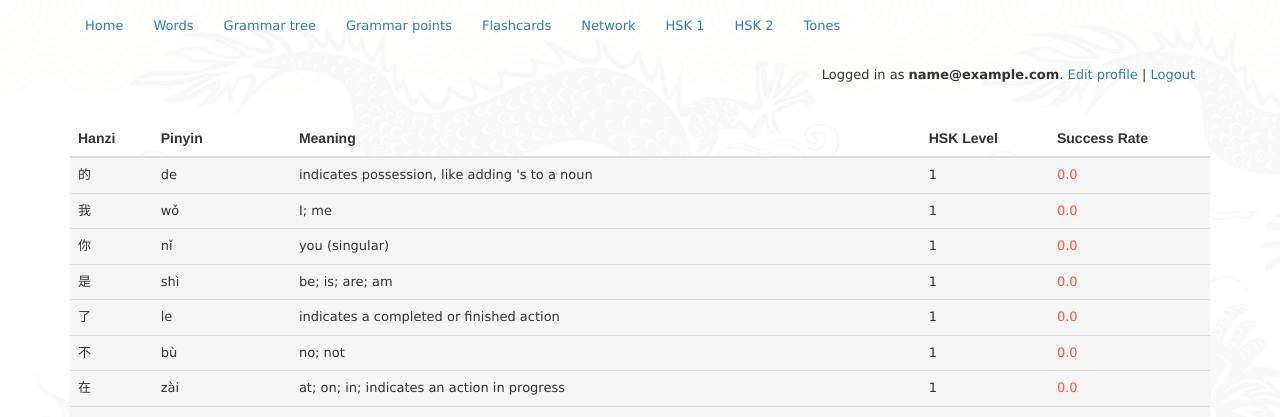
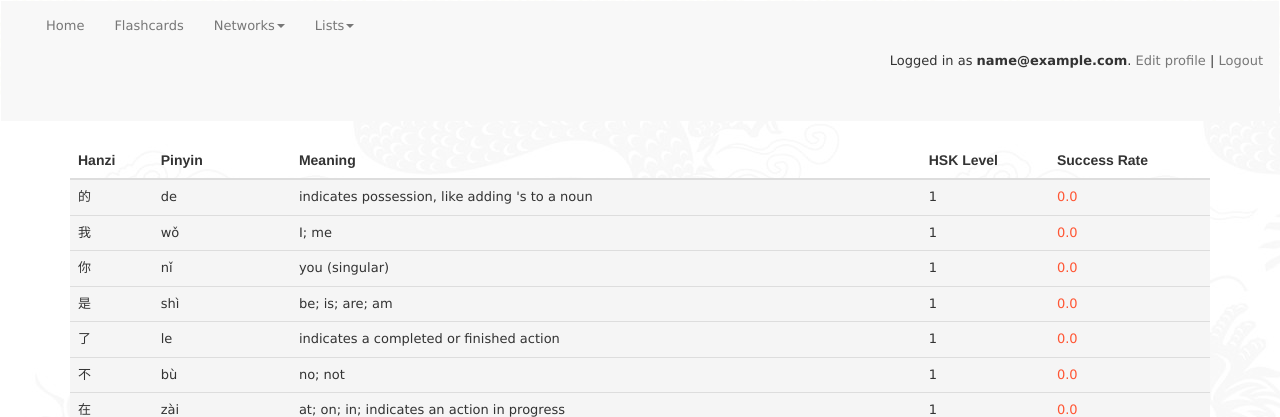
Before and after one commit to fizquierdo/hanyupoints, a Rails app: page /words in a window 1280 px wide. Shown: the top 417 px of the page. Run offline with Rails 7, Linux system fonts and the light colour scheme; the visitor is signed in with stand-in values (Sample User, id 1); data comes from the database, SQL or seed files in the repository; style sheets or scripts are compiled from the project's sources; some libraries are stand-ins or nearby versions.

Commit message:
re-organized nav bars

```diff
--- a/app/controllers/flashcards_controller.rb
+++ b/app/controllers/flashcards_controller.rb
@@ -2,9 +2,9 @@ class FlashcardsController < ApplicationController
 	before_action :authenticate_user!
 	include WordsHelper
 	def flashcards
-		# TODO determine the level we play at otherwise
-		@hsk_level = 1
-		words = Word.where(level: @hsk_level)
+		# TODO determine the level we are learning according to the user
+		@hsk_levels =  ApplicationController.helpers.hsk_levels
+		words = Word.where(level: @hsk_levels)
 		@word = words.sort_by{|w| w.success_rate}.first
 		@mastered_words = WordsHelper.mastered(words)
 		@relevant_grammar_points = GrammarPointsHelper.grammar_points_with(@word.han)
--- a/app/controllers/words_controller.rb
+++ b/app/controllers/words_controller.rb
@@ -6,7 +6,8 @@ class WordsController < ApplicationController
   # GET /words.json
   def index
     #@words = Word.all
-    @words = Word.where(level: 1).sort_by{|w| w.success_rate}
+		@hsk_levels =  ApplicationController.helpers.hsk_levels
+    @words = Word.where(level: @hsk_levels).sort_by{|w| w.success_rate}
   end
 
   # GET /words/1
--- a/app/helpers/application_helper.rb
+++ b/app/helpers/application_helper.rb
@@ -1,4 +1,8 @@
 module ApplicationHelper
+	# determine the level at which the user is playing
+	def hsk_levels
+		[1]
+	end
 	# these formats are required by springy
 	def springy_node(pairs)
 		'{' + pairs.map{|w| w[0].to_s+':"'+w[1]+'"'}.join(',') + '},'
--- a/app/views/flashcards/flashcards.html.erb
+++ b/app/views/flashcards/flashcards.html.erb
@@ -25,7 +25,7 @@
 <div class="row">
 	<div class="jumbotron ">
 		<p class="text-muted">
-		Enter pinyin for this word (HSK <%= @hsk_level %>)
+		Enter pinyin for this word (HSK <%= @word.level %>)
 		</p>
 		<h1><%= @word.han %></h1>
 		<%= form_for(@word, url: check_url(id: @word.id)) do |f| %>
--- a/app/views/layouts/_header.html.erb
+++ b/app/views/layouts/_header.html.erb
@@ -1,19 +1,37 @@
 <header class="navbar">
-<div class="navbar-inner">
-	<div class="container">
-		<nav>
+<div class="navbar-default">
+	<div class="container-fluid">
+		<div class="collapse navbar-collapse" id="bs-example-navbar-collapse-1">
 			<ul class="nav navbar-nav">
 				<li><%= link_to "Home", root_path %></li>
-			<li><%= link_to "Words", words_path %></li>
-			<li><%= link_to "Grammar tree", grammar_tree_A1_path %></li>
-			<li><%= link_to "Grammar points", grammar_points_path %></li>
 				<li><%= link_to "Flashcards", flashcards_path %></li>
-			<li><%= link_to "Network", network_path %></li>
-			<li><%= link_to "HSK 1", network_HSK1_path %></li>
-			<li><%= link_to "HSK 2", network_HSK2_path %></li>
-			<li><%= link_to "Tones", tone_network_path %></li>
+				<li class="dropdown">
+				<a href="#" class="dropdown-toggle" data-toggle="dropdown" role="button" aria-expanded="false">Networks<span class="caret"></span></a>
+				<ul class="dropdown-menu" role="menu">
+					<li><%= link_to "Grammar tree A1", grammar_tree_A1_path %></li>
+					<li><%= link_to "Grammar tree A2", grammar_tree_A2_path %></li>
+					<li class="divider"></li>
+					<li><%= link_to "Grammar + Words", network_path %></li>
+					<li class="divider"></li>
+					<li><%= link_to "Tone Pairs", tone_network_path %></li>
+					<li class="divider"></li>
+					<li><%= link_to "Vocab HSK 1", network_HSK1_path %></li>
+					<li><%= link_to "Vocab HSK 2", network_HSK2_path %></li>
+					<li><%= link_to "Vocab HSK 3", network_HSK3_path %></li>
 				</ul>
-		<ul class="nav navbar-text pull-right">
+				</li>
+				<li class="dropdown">
+				<a href="#" class="dropdown-toggle" data-toggle="dropdown" role="button" aria-expanded="false">Lists<span class="caret"></span></a>
+				<ul class="dropdown-menu" role="menu">
+					<li><%= link_to "Grammar Points", grammar_points_path %></li>
+					<li class="divider"></li>
+					<li><%= link_to "Vocab on Progress", words_path %></li>
+				</ul>
+				</li>
+			</ul>
+		</div>
+		<div class="navbar">
+			<ul class="nav pull-right">
 				<% if user_signed_in? %>
 					Logged in as <strong><%= current_user.email %></strong>.
 					<%= link_to 'Edit profile', edit_user_registration_path, :class => 'navbar-link' %> |
@@ -23,7 +41,7 @@
 					<%= link_to "Login", new_user_session_path, :class => 'navbar-link'  %>
 				<% end %>
 			</ul>
-		</nav>
+		</div>
 	</div>
 </div>
 </header>
```
Lines whose indentation alone changed are shown as unchanged.
